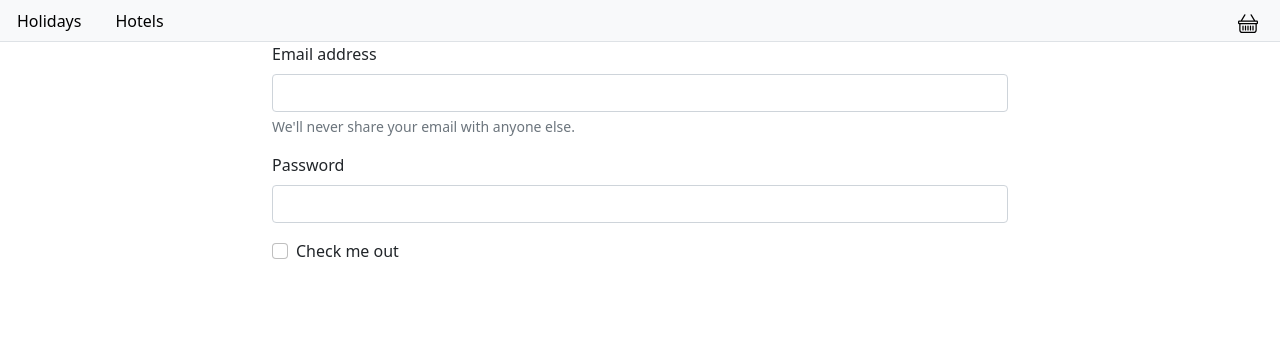
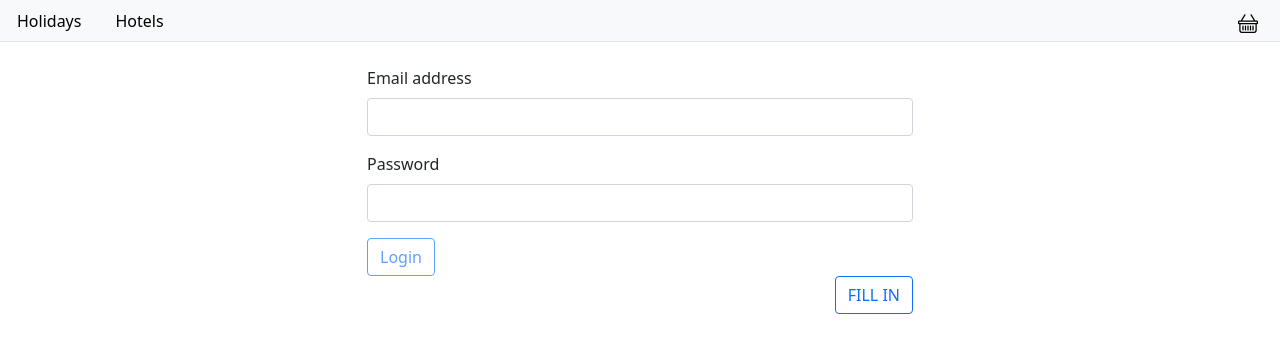
Before and after one commit to MagdalenaTrzcinska/holiday-page, an Angular app: page /login in a window 1280 px wide. Shown: the top 352 px of the page. Built offline with nearby package versions, Linux system fonts and the light colour scheme.

Commit message:
initial commit

```diff
--- a/src/app/auth.guard.ts
+++ b/src/app/auth.guard.ts
@@ -18,7 +18,7 @@ export class AuthGuard implements CanActivate {
       if (auth) {
         return true;
       } else {
-        this.service.errorMessage = true;
+        this.service.errorMessage = 'You must login!';
         this.router.navigate(['login']);
       }
     });
--- a/src/app/hotels.service.ts
+++ b/src/app/hotels.service.ts
@@ -7,7 +7,7 @@ import {Hotel} from './hotels/hotel.model';
 })
 export class HotelsService {
   loggedIn = false;
-  errorMessage = false;
+  errorMessage: string = null;
 
   hotels: Hotel[] = [
     {
--- a/src/app/hotels/hotel-detail/hotel-detail.component.ts
+++ b/src/app/hotels/hotel-detail/hotel-detail.component.ts
@@ -29,7 +29,7 @@ export class HotelDetailComponent implements OnInit {
       alert('added');
       this.service.selectedHotels.push(this.hotel);
     } else {
-      this.service.errorMessage = true;
+      this.service.errorMessage = 'You must login!';
       this.router.navigate(['login']);
     }
   }
--- a/src/app/login/login.component.html
+++ b/src/app/login/login.component.html
@@ -1,25 +1,32 @@
-<div class="container">
+<div class="container pt-4">
   <div class="row justify-content-center">
-    <div class="col-8">
+    <div class="col-6">
       <div class="alert alert-danger" role="alert" *ngIf="errorMessage">
-        A simple primary alert—check it out!
+        {{errorMessage}}
       </div>
-
-      <form>
+      <form #f="ngForm" (ngSubmit)="onLogin()">
         <div class="mb-3">
-          <label for="exampleInputEmail1" class="form-label">Email address</label>
-          <input type="email" class="form-control" id="exampleInputEmail1" aria-describedby="emailHelp">
-          <div id="emailHelp" class="form-text">We'll never share your email with anyone else.</div>
+          <label for="email" class="form-label">Email address</label>
+          <input type="email"
+                 class="form-control"
+                 id="email"
+                 ngModel
+                 required
+                 email
+                 name="email">
         </div>
         <div class="mb-3">
-          <label for="exampleInputPassword1" class="form-label">Password</label>
-          <input type="password" class="form-control" id="exampleInputPassword1">
+          <label for="password" class="form-label">Password</label>
+          <input type="password"
+                 class="form-control"
+                 id="password"
+                 ngModel
+                 required
+                 name="password">
         </div>
-        <div class="mb-3 form-check">
-          <input type="checkbox" class="form-check-input" id="exampleCheck1">
-          <label class="form-check-label" for="exampleCheck1">Check me out</label>
-        </div>
+        <button type="submit" class="btn btn-outline-primary" [disabled]="!f.valid">Login</button>
       </form>
+      <button type="submit" class="btn btn-outline-primary float-end" (click)="onFillIn()">FILL IN</button>
     </div>
   </div>
 </div>
--- a/src/app/login/login.component.scss
+++ b/src/app/login/login.component.scss
@@ -0,0 +1,7 @@
+input.ng-invalid.ng-touched {
+  border: 1px solid red;
+}
+
+input.ng-valid.ng-touched {
+  border: 1px solid green;
+}
--- a/src/app/login/login.component.ts
+++ b/src/app/login/login.component.ts
@@ -1,5 +1,6 @@
-import {Component, OnInit} from '@angular/core';
+import {Component, OnInit, ViewChild} from '@angular/core';
 import {HotelsService} from '../hotels.service';
+import {NgForm} from '@angular/forms';
 
 @Component({
   selector: 'app-login',
@@ -7,7 +8,12 @@ import {HotelsService} from '../hotels.service';
   styleUrls: ['./login.component.scss']
 })
 export class LoginComponent implements OnInit {
-  errorMessage: boolean;
+  @ViewChild('f') formLogIn: NgForm;
+  errorMessage: string = null;
+  account = {
+    email: 'user12@qwer.com',
+    password: 'qwert1234'
+  };
 
   constructor(private service: HotelsService) {
   }
@@ -16,4 +22,20 @@ export class LoginComponent implements OnInit {
     this.errorMessage = this.service.errorMessage;
   }
 
+  onLogin(): void {
+    const email = this.formLogIn.value.email;
+    const password = this.formLogIn.value.password;
+    if (this.account.email === email && this.account.password === password) {
+      this.service.loggedIn = true;
+    } else {
+      this.errorMessage = 'Incorrect email or/and password.';
+    }
+  }
+
+  onFillIn(): void {
+    this.formLogIn.form.patchValue({
+      email: this.account.email,
+      password: this.account.password
+    });
+  }
 }
```
